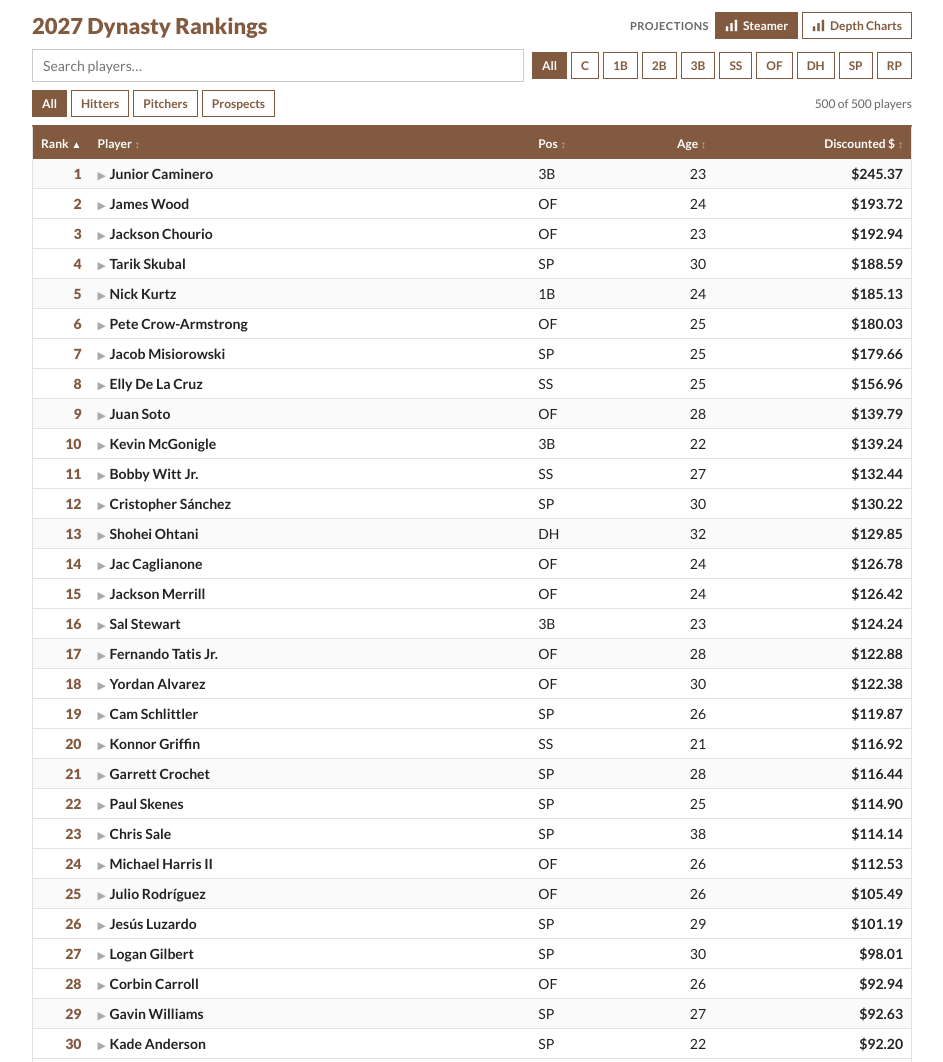
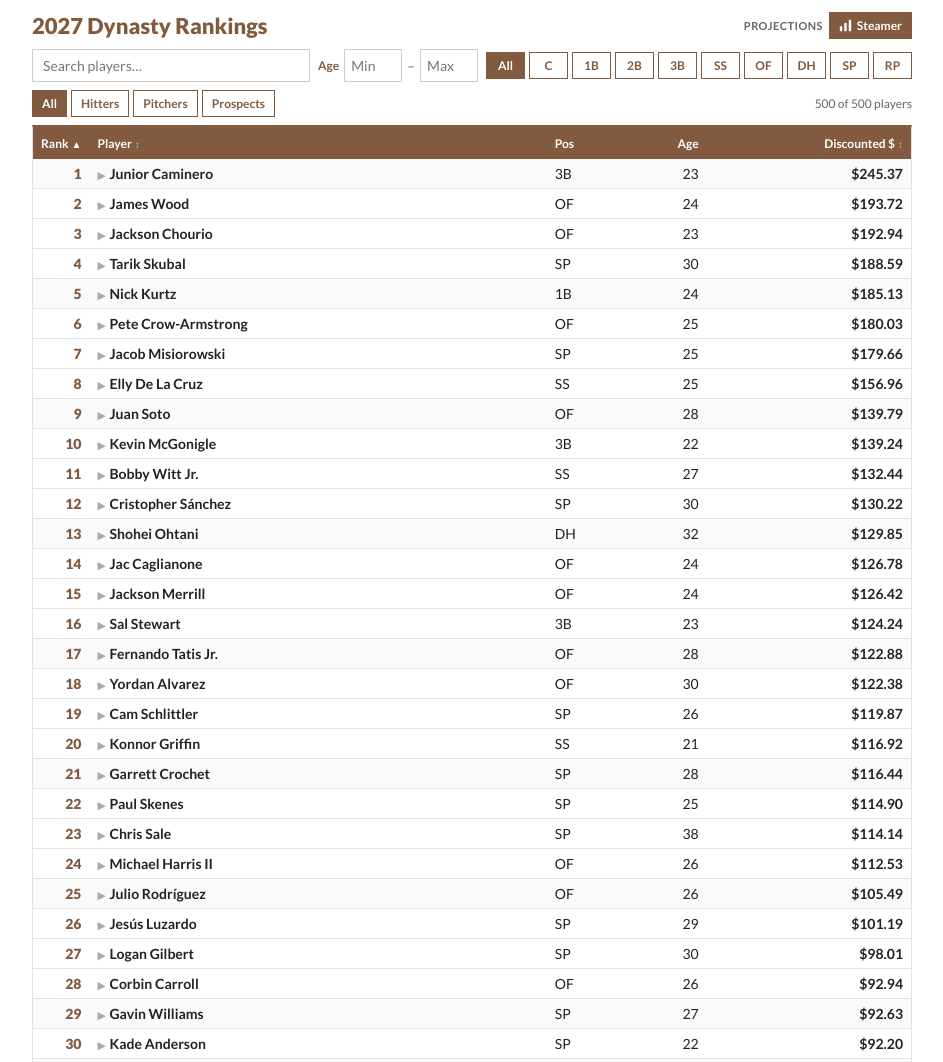
Before and after one commit to jon-vl/RotoGraphs_Dynasty, a plain HTML site: page index.html in a window 1280 px wide. Shown: the top 1062 px of the page, without its empty margins (168-1111 px from the left). Drawn offline with Linux system fonts and the light colour scheme.

Commit message:
Add files via upload

```diff
--- a/index.html
+++ b/index.html
@@ -49,6 +49,13 @@
   }
   .chip[aria-pressed="true"] { background: var(--rg-brown); color: #fff; }
   .count { font-size: 12px; color: var(--muted); margin-left: auto; }
+  .age-filter { display: flex; align-items: center; gap: 5px; }
+  .age-label { font-size: 12px; font-weight: 700; color: var(--rg-brown); }
+  .age-input {
+    width: 58px; padding: 7px 6px; font: inherit; border: 1px solid #ccc; border-radius: 0;
+  }
+  .age-input:focus { outline: 2px solid var(--rg-brown); outline-offset: -1px; border-color: var(--rg-brown); }
+  #posChips .chip { text-align: center; }
 
   /* ── Table ── */
   .scroller {
@@ -120,6 +127,12 @@
 
   <div class="controls">
     <input class="search" id="search" type="search" placeholder="Search players…" aria-label="Search players">
+    <div class="age-filter">
+      <span class="age-label">Age</span>
+      <input class="age-input" id="ageMin" type="number" inputmode="numeric" min="15" max="45" placeholder="Min" aria-label="Minimum age">
+      <span class="muted">–</span>
+      <input class="age-input" id="ageMax" type="number" inputmode="numeric" min="15" max="45" placeholder="Max" aria-label="Maximum age">
+    </div>
     <div class="chips" id="posChips"></div>
   </div>
   <div class="controls">
@@ -146,17 +159,16 @@ const CONFIG = {
   // One entry per projection system — add more later, e.g.
   // { label: "ZiPS", file: "preseason_zips.csv" }
   projections: [
-  { label: "Steamer", file: "preseason_steamer.csv" },
-  { label: "Depth Charts",    file: "preseason_depthcharts.csv" }
-],
+    { label: "Steamer", file: "preseason_steamer.csv" }
+  ],
   title:    "2027 Dynasty Rankings",
-  caption:  "Source: FanGraphs, Steamer · Jon Vander Lugt, RotoGraphs",
-  tableHeight: 1180                          // px; iframe height ≈ this + ~170
+  caption:  "Source: FanGraphs, Baseball America, The Baseball Cube · Jonathan Vander Lugt",
+  tableHeight: 1150                          // px; iframe height ≈ this + ~300 (keep embed at 1450)
 };
 
 // ── Column map — CSV header names from the R export ─────────────────────
 const COL = {
-  name: "Name", id: "Player ID", pos: "Position", role: "Role", age: "Age",
+  name: "Name", id: "Player ID", pos: "Position", elig: "Eligible Positions", role: "Role", age: "Age",
   total: "Total Value", disc: "Discounted Total",
   rankRaw: "Rank (Raw)", rankDisc: "Rank (Discounted)",
   source: "Source", listSource: "List Source"
@@ -192,18 +204,29 @@ const fmtDollar = v => v == null ? "UD"
 const slug = s => s.normalize("NFD").replace(/[\u0300-\u036f]/g, "").toLowerCase()
   .replace(/[.']/g, "").replace(/[^a-z0-9]+/g, "-").replace(/^-|-$/g, "");
 const fgUrl = p => p.fgId && !["UD", "NA"].includes(p.fgId) ? `https://www.fangraphs.com/players/${slug(p.name)}/${encodeURIComponent(p.fgId)}/stats` : null;
+// Last-name sort key: drops suffixes (Jr., II) and keeps surname particles ("De La Cruz")
+const SUFFIXES  = new Set(["jr", "jr.", "sr", "sr.", "ii", "iii", "iv", "v"]);
+const PARTICLES = new Set(["de", "del", "della", "la", "las", "los", "le", "van", "vander", "von", "da", "das", "do", "dos", "di", "du", "st", "st."]);
+const toAscii = s => s.normalize("NFD").replace(/[\u0300-\u036f]/g, "").toLowerCase();
+function sortName(full) {
+  const t = full.trim().split(/\s+/);
+  while (t.length > 2 && SUFFIXES.has(t[t.length - 1].toLowerCase())) t.pop();
+  let i = t.length - 1;
+  while (i > 1 && PARTICLES.has(t[i - 1].toLowerCase())) i--;
+  return toAscii(t.slice(i).join(" ") + ", " + t.slice(0, i).join(" "));
+}
 const esc = s => String(s).replace(/[&<>"]/g, c => ({ "&": "&amp;", "<": "&lt;", ">": "&gt;", '"': "&quot;" }[c]));
 
 // ── State ───────────────────────────────────────────────────────────────
 let players = [], valueYears = [], openId = null;
-const state = { q: "", pos: "All", type: "All", sortKey: "rankDisc", sortDir: 1 };
+const state = { q: "", pos: "All", type: "All", ageMin: null, ageMax: null, sortKey: "rankDisc", sortDir: 1 };
 
 // ── Table columns ───────────────────────────────────────────────────────
 const COLUMNS = [
   { key: "rankDisc", label: "Rank",       num: true,  cls: "rank" },
   { key: "name",     label: "Player",     num: false, cls: "name" },
-  { key: "pos",      label: "Pos",        num: false },
-  { key: "age",      label: "Age",        num: true },
+  { key: "pos",      label: "Pos",        num: false, nosort: true },
+  { key: "age",      label: "Age",        num: true,  nosort: true },
   { key: "disc",     label: "Discounted $", num: true }
 ];
 
@@ -263,7 +286,8 @@ async function loadData(file) {
       id: i,
       name: get(COL.name),
       fgId: get(COL.id),
-      pos: get(COL.pos),
+      pos: get(COL.elig) || get(COL.pos),
+      sortName: sortName(get(COL.name)),
       role: get(COL.role),
       age: Number(get(COL.age)) || null,
       total: parseDollar(get(COL.total)),
@@ -286,6 +310,7 @@ function buildChips() {
   const present = new Set(players.flatMap(p => p.pos.split(/[\/;]/)));
   const positions = ["All", ...order.filter(p => present.has(p))];
   chipGroup("posChips", positions, "pos");
+  equalizeChips("posChips");
   chipGroup("typeChips", ["All", "Hitters", "Pitchers", "Prospects"], "type");
 }
 function chipGroup(id, opts, key) {
@@ -298,6 +323,18 @@ function chipGroup(id, opts, key) {
     el.querySelectorAll(".chip").forEach(c => c.setAttribute("aria-pressed", c === b));
     render();
   };
+}
+
+// ── Make every button in a group as wide as the widest one ──────────────
+function equalizeChips(id) {
+  const chips = [...document.getElementById(id).querySelectorAll(".chip")];
+  const fit = () => {
+    chips.forEach(c => (c.style.width = ""));
+    const w = Math.max(...chips.map(c => c.getBoundingClientRect().width));
+    chips.forEach(c => (c.style.width = Math.ceil(w) + "px"));
+  };
+  fit();
+  if (document.fonts) document.fonts.ready.then(fit);   // re-measure once Lato finishes loading
 }
 
 // ── Header with sort ────────────────────────────────────────────────────
@@ -346,6 +383,8 @@ function render() {
   let list = players.filter(p => {
     if (q && !ascii(p.name).includes(ascii(q))) return false;
     if (state.pos !== "All" && !p.pos.split(/[\/;]/).includes(state.pos)) return false;
+    if (state.ageMin != null && (p.age == null || p.age < state.ageMin)) return false;
+    if (state.ageMax != null && (p.age == null || p.age > state.ageMax)) return false;
     switch (state.type) {
       case "Hitters":   return p.role.includes("Hitter");
       case "Pitchers":  return p.role.includes("Pitcher");
@@ -356,7 +395,8 @@ function render() {
 
   const k = state.sortKey, d = state.sortDir;
   list.sort((a, b) => {
-    const av = a[k], bv = b[k];
+    const sk = k === "name" ? "sortName" : k;   // Player column sorts by last name
+    const av = a[sk], bv = b[sk];
     if (av == null) return 1; if (bv == null) return -1;
     return (typeof av === "string" ? av.localeCompare(bv) : av - bv) * d;
   });
@@ -383,6 +423,12 @@ function render() {
 
 // ── Events ──────────────────────────────────────────────────────────────
 document.getElementById("search").addEventListener("input", e => { state.q = e.target.value; render(); });
+// Age range — blank box means no limit on that side
+["ageMin", "ageMax"].forEach(id => document.getElementById(id).addEventListener("input", e => {
+  const v = e.target.value.trim();
+  state[id] = v === "" || isNaN(Number(v)) ? null : Number(v);
+  render();
+}));
 document.getElementById("body").addEventListener("click", e => {
   if (e.target.closest("a")) return;   // name link opens FG page; don't expand row
   const tr = e.target.closest("tr.player"); if (!tr) return;
```
